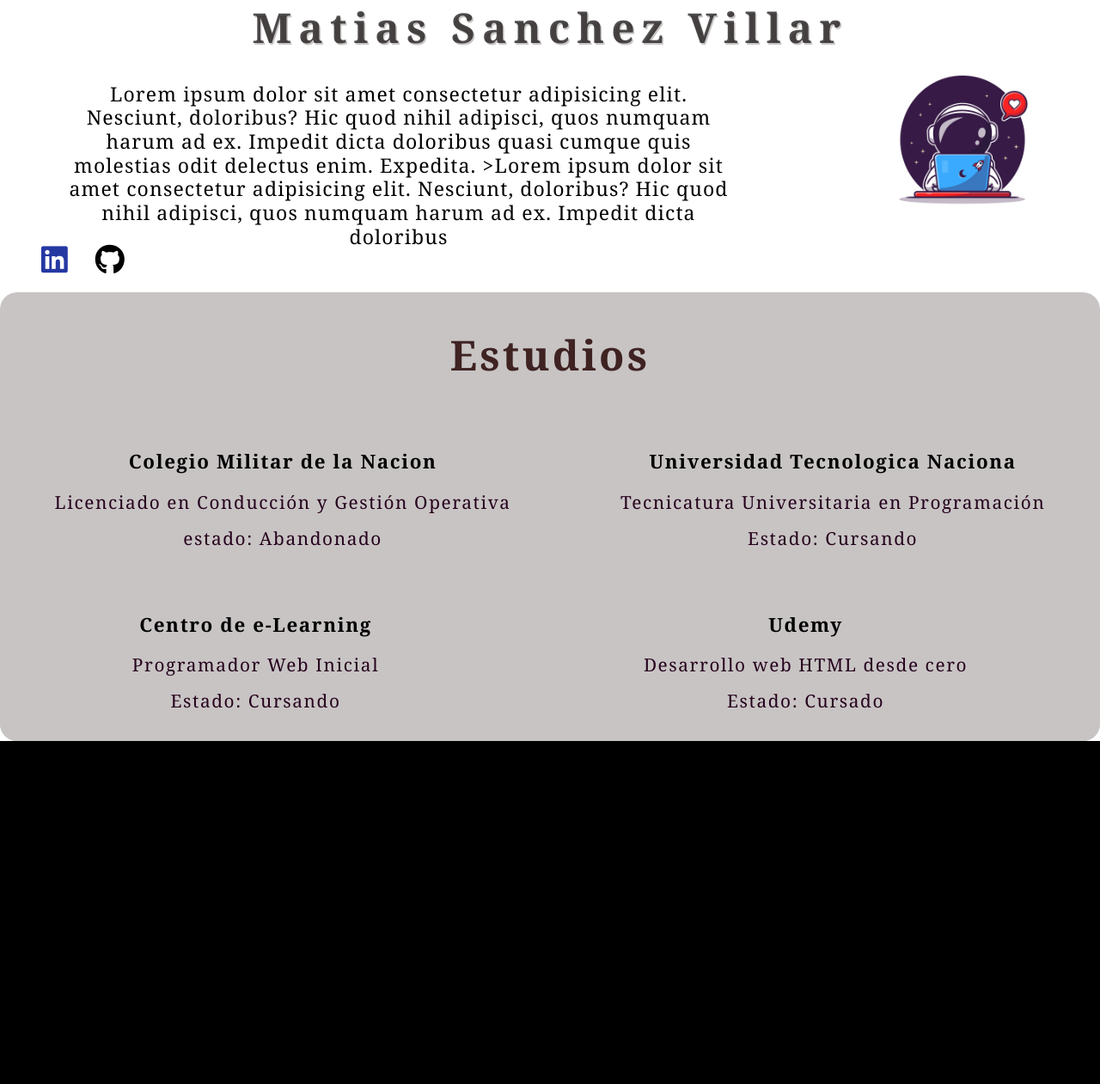
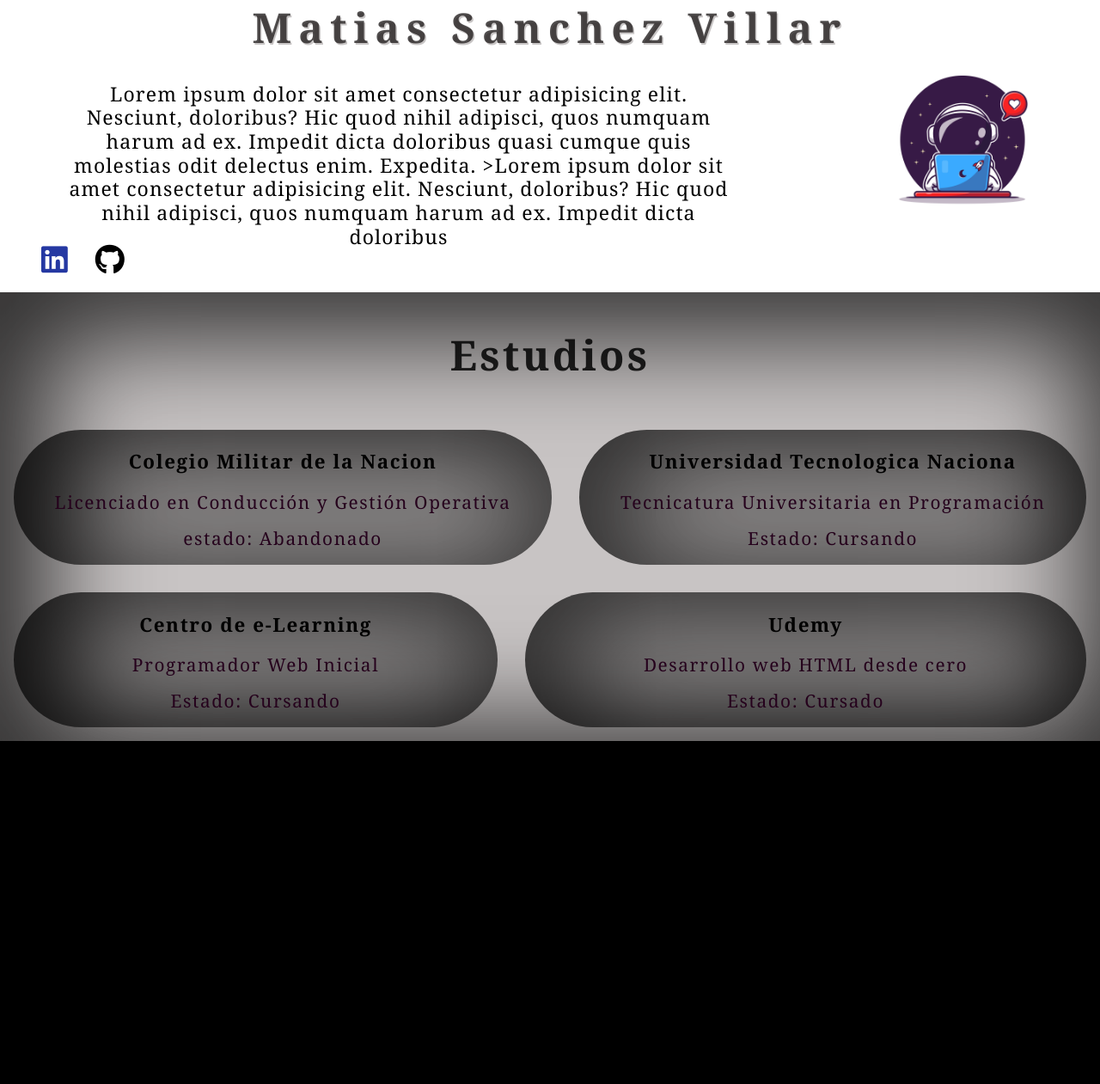
Before and after one commit to matias-sanchez-villar/MiPortafolio, a PHP site: page /html/index.html in a window 1280 px wide. Shown: the part 87-1348 px from the top of the page at 86% size. Run offline with PHP 8.4, Linux system fonts and the light colour scheme; some libraries are stand-ins or nearby versions.

Commit message:
colores mal

```diff
--- a/css/articulos.css
+++ b/css/articulos.css
@@ -115,7 +115,12 @@
 .educacion{
     padding-top: 0.1em;
     background: rgb(200, 196, 196);
-    border-radius: 20px;
+    -webkit-box-shadow: inset 20px 17px 123px 39px rgba(0,0,0,0.75);
+    -moz-box-shadow: inset 20px 17px 123px 39px rgba(0,0,0,0.75);
+    box-shadow: inset 20px 17px 123px 39px rgba(0,0,0,0.75);
+    display: flex;
+    flex-direction: column;
+    flex-wrap: wrap;
 }
 
 
@@ -124,14 +129,16 @@
     justify-content: space-around;
     flex-direction: row;
     flex-wrap: wrap;
-    background: rgb(200, 196, 196);
-    border-radius: 20px;
 }
 
 
 .educacion__separados{
     margin: 1rem;
     flex: 1 1 auto;
+    -webkit-box-shadow: inset 20px 17px 123px 39px rgba(0,0,0,0.75);
+    -moz-box-shadow: inset 20px 17px 123px 39px rgba(0,0,0,0.75);
+    box-shadow: inset 20px 17px 123px 39px rgba(0,0,0,0.75);
+    border-radius: 100px;
 }
 
 /*tectos de educacion*/
@@ -139,7 +146,7 @@
     text-align: center;
     font-size: 2.5em;
     letter-spacing: 0.2rem;
-    color: #250404d7;
+    color: #000000d7;
     font: italic bold Georgia, Serif;
     line-height: 1.3em;
     font-weight: 900;
```
